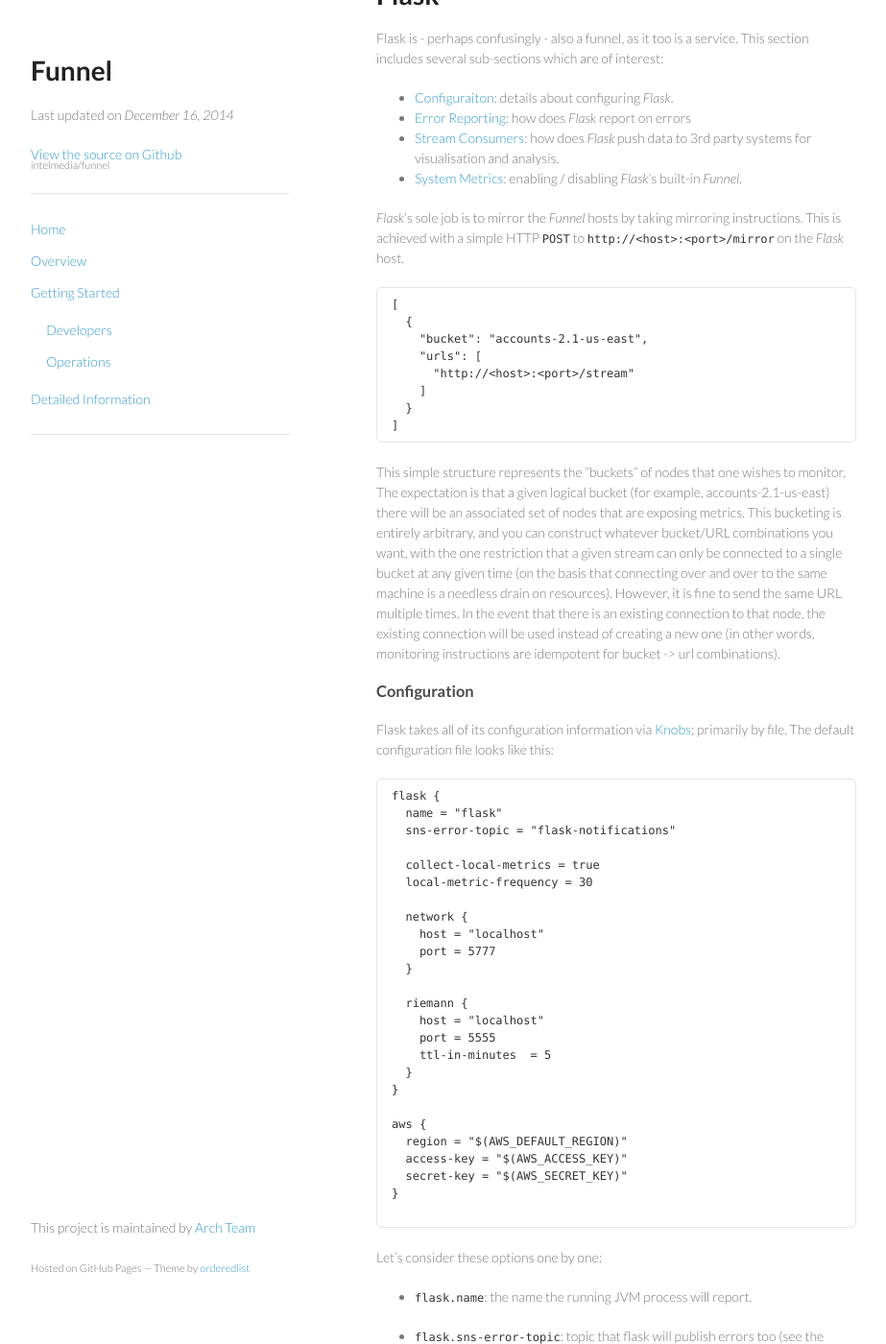
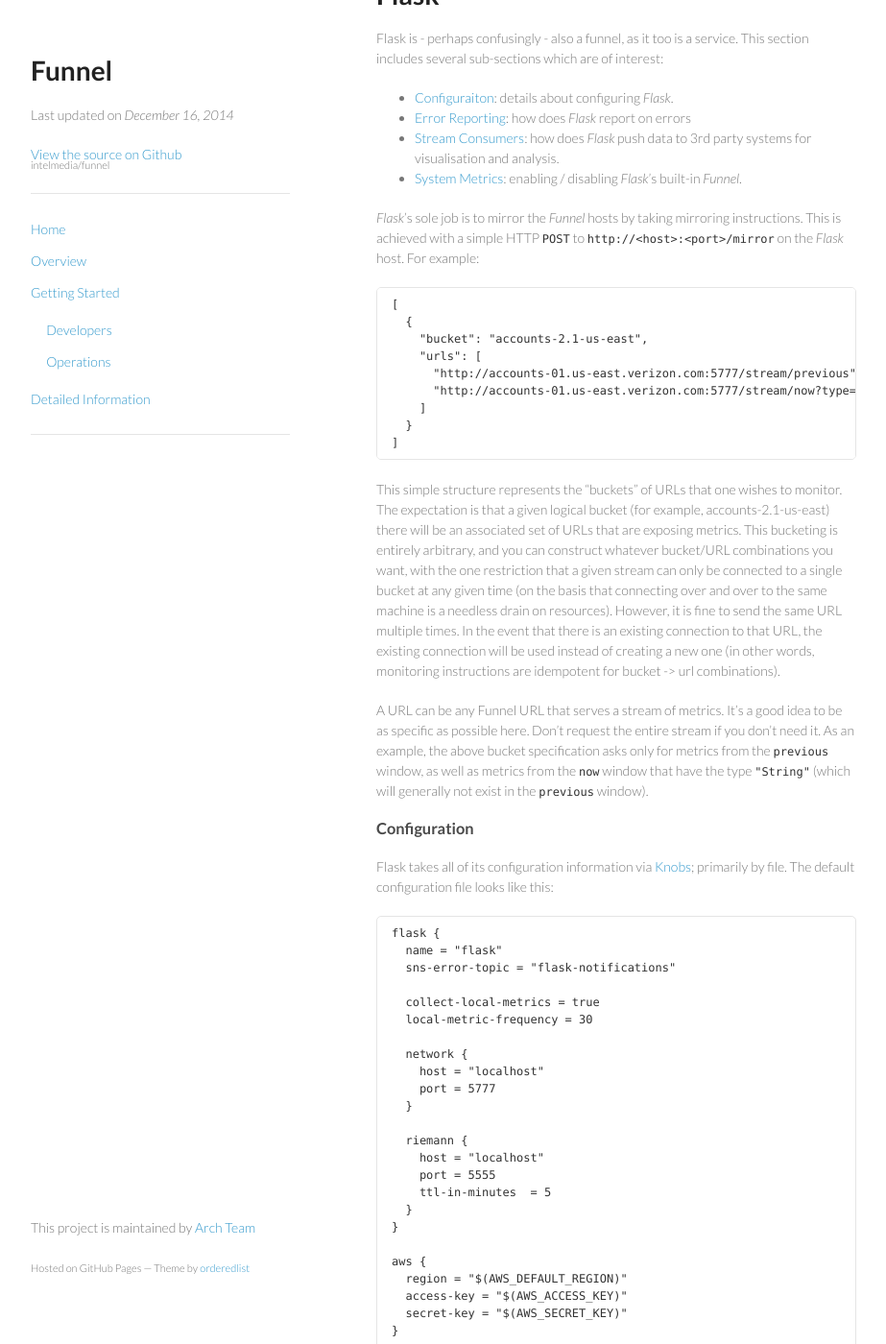
Before and after one commit to Verizon/funnel, a Jekyll site: the page built from getting-started/operations.md, in a window 1280 px wide and 1400 px high, scrolled down 1529 px. Shown: the whole window at 96% size, without its empty margins (178-1101 px from the left). Built offline with Jekyll 4.4.1, drawn with Linux system fonts in a browser that asks for light colours; Markdown is read by kramdown in place of the engine named in the settings; some of the changed text lies outside the part shown.

Commit message:
Added information on query URLs to the documentation. Fixed some things.

`````diff
--- a/getting-started/operations.md
+++ b/getting-started/operations.md
@@ -53,20 +53,23 @@
 * [Stream Consumers](#flask-stream-consumers): how does *Flask* push data to 3rd party systems for visualisation and analysis.
 * [System Metrics](#flask-system-metrics): enabling / disabling *Flask*'s built-in *Funnel*.
 
-*Flask*'s sole job is to mirror the *Funnel* hosts by taking mirroring instructions. This is achieved with a simple HTTP `POST` to `http://<host>:<port>/mirror` on the *Flask* host.
+*Flask*'s sole job is to mirror the *Funnel* hosts by taking mirroring instructions. This is achieved with a simple HTTP `POST` to `http://<host>:<port>/mirror` on the *Flask* host. For example:
 
 ````
 [
   {
     "bucket": "accounts-2.1-us-east",
     "urls": [
-      "http://<host>:<port>/stream"
+      "http://accounts-01.us-east.verizon.com:5777/stream/previous",
+      "http://accounts-01.us-east.verizon.com:5777/stream/now?type=\"String\""
     ]
   }
 ]
 ````
 
-This simple structure represents the "buckets" of nodes that one wishes to monitor. The expectation is that a given logical bucket (for example, accounts-2.1-us-east) there will be an associated set of nodes that are exposing metrics. This bucketing is entirely arbitrary, and you can construct whatever bucket/URL combinations you want, with the one restriction that a given stream can only be connected to a single bucket at any given time (on the basis that connecting over and over to the same machine is a needless drain on resources). However, it is fine to send the same URL multiple times. In the event that there is an existing connection to that node, the existing connection will be used instead of creating a new one (in other words, monitoring instructions are idempotent for bucket -> url combinations).
+This simple structure represents the "buckets" of URLs that one wishes to monitor. The expectation is that a given logical bucket (for example, accounts-2.1-us-east) there will be an associated set of URLs that are exposing metrics. This bucketing is entirely arbitrary, and you can construct whatever bucket/URL combinations you want, with the one restriction that a given stream can only be connected to a single bucket at any given time (on the basis that connecting over and over to the same machine is a needless drain on resources). However, it is fine to send the same URL multiple times. In the event that there is an existing connection to that URL, the existing connection will be used instead of creating a new one (in other words, monitoring instructions are idempotent for bucket -> url combinations).
+
+A URL can be any Funnel URL that serves a stream of metrics. It's a good idea to be as specific as possible here. Don't request the entire stream if you don't need it. As an example, the above bucket specification asks only for metrics from the `previous` window, as well as metrics from the `now` window that have the type `"String"` (which will generally not exist in the `previous` window).
 
 <a name="flask-configuration"></a>
 
@@ -106,11 +109,11 @@
 
 * `flask.name`: the name the running JVM process will report.
 
-* `flask.sns-error-topic`: topic that flask will publish errors too (see the section [Dynamic Error Reporting](#flask-error-reporting) for more information)
+* `flask.sns-error-topic`: topic that flask will publish errors to (see the section [Dynamic Error Reporting](#flask-error-reporting) for more information)
 
 * `flask.collect-local-metrics` and `flask.local-metric-frequency`: should flask use its own funnel (see the section [System Metrics](#flask-system-metrics))
 
-* `flask.network.host` and `flask.network.port`: the network host and port that flask process will bind too when it starts.
+* `flask.network.host` and `flask.network.port`: the network host and port that flask process will bind to when it starts.
 
 * `flask.riemann.*`: configuration parameters that specify how flask will connect with the Riemann alerting system. See [Stream Consumers](#flask-stream-consumers) for more information)
 
@@ -119,7 +122,7 @@
 
 ### Dynamic Error Reporting
 
-Sometimes, things go wrong and *Flask* will be unable to reach a *Funnel* host that it was previously talking too. When this happens, *Flask* will exponentially back-off and try to reconnect over a period of time, but if all attempts fail *Flask* will raise an alert and push a notification onto Amazon SNS (which in turn pushes to all subscribers).
+Sometimes, things go wrong and *Flask* will be unable to reach a *Funnel* host that it was previously talking to. When this happens, *Flask* will exponentially back-off and try to reconnect over a period of time, but if all attempts fail *Flask* will raise an alert and push a notification onto Amazon SNS (which in turn pushes to all subscribers).
 
 The SNS topic specified with the configuration parameter `flask.sns-error-topic` does not have to exist at the time *Flask* boots up; if its missing then it will automatically be created (assuming the AWS privileges are sufficient to allow for that).
 
@@ -127,7 +130,7 @@
 
 ### Stream Consumers
 
-*Flask* is designed to pull metrics from *Funnel* hosts and then emit those windows to a set of output locations. These output locations are for the most part arbitrary - all that's needed is to write a `Sink` that then serialises the stream from *Flask* to something that can be understood by the system you wish to send the datapoints too.
+*Flask* is designed to pull metrics from *Funnel* hosts and then emit those windows to a set of output locations. These output locations are for the most part arbitrary - all that's needed is to write a `Sink` that then serialises the stream from *Flask* to something that can be understood by the system you wish to send the datapoints to.
 
 At the time of writing, there were two stream consumers implemented:
 
@@ -137,13 +140,35 @@
 
 #### ElasticSearch
 
-Primarily for visualisation, this consumer takes each desecrate `previous` window and serialises it *per-funnel-host* and then sends those documents to Elastic Search in a bulk `PUT` operation. The format of the message looks like this:
+Primarily for visualisation, this consumer takes the stream and aggregates into one document *per-funnel-host* per time window, and then sends those documents to Elastic Search in a bulk `PUT` operation. The format of the message looks like this:
 
 ```
-ES JSON MESSAGE TO GO HERE
+{
+  "@timestamp": "2014-08-22T17:37:54.201855",
+  "cluster": "imqa-maestro-1-0-279-F6Euts",  #This allows for a Kibana search, cluster: x
+  "host": "ec2-107-22-118-178.compute-1.amazonaws.com",
+  "previous" {
+    "jvm": {
+      "memory": {
+        "heap": {
+          "committed": {
+            "last": 250.99763712000001,
+            "mean": 250.99763712000001,
+            "standard_deviation": 0.0
+          },
+          "usage": {
+            "last": 0.042628084023299997,
+            "mean": 0.042445506024100001,
+            "standard_deviation": 0.00018257799924300001
+          }
+        }
+      }
+    }
+  }
+}
 ```
 
-Using this document format enable Elastic Search to reason about both aggregate time queries, and top-n queries - the two primary use cases for monitoring visualisation.
+Using this document format enables Elastic Search to reason about both aggregate time queries, and top-n queries - the two primary use cases for monitoring visualisation.
 
 
 <a name="flask-system-metrics"></a>
@@ -180,7 +205,7 @@
 1. *Chemist* boots up and reads the list of machines from the AWS API and figures out which subset of all the given machines can be monitored.
 1. Figure out of all of those machines, which look like *Flask* instances based upon the deployment metadata.
 1. Next, partition all non-flask instances to the discovered *Flask* instances that are running.
-1. Consume an SQS queue that is in turn subscribed to the aforementioned SNS topic that ASGs push their lifecycle events too. In this way, *Chemist* always gets notified of new machines that come online within a given region.
+1. Consume an SQS queue that is in turn subscribed to the aforementioned SNS topic that ASGs push their lifecycle events to. In this way, *Chemist* always gets notified of new machines that come online within a given region.
 
 Because of its managerial role within the system, Chemist has a rudimentary but useful API for conducting several management tasks. At the time of writing the following APIs were available:
 
`````
Also changed, not shown: details/index.md (+12 -0 lines), 1 other file.
